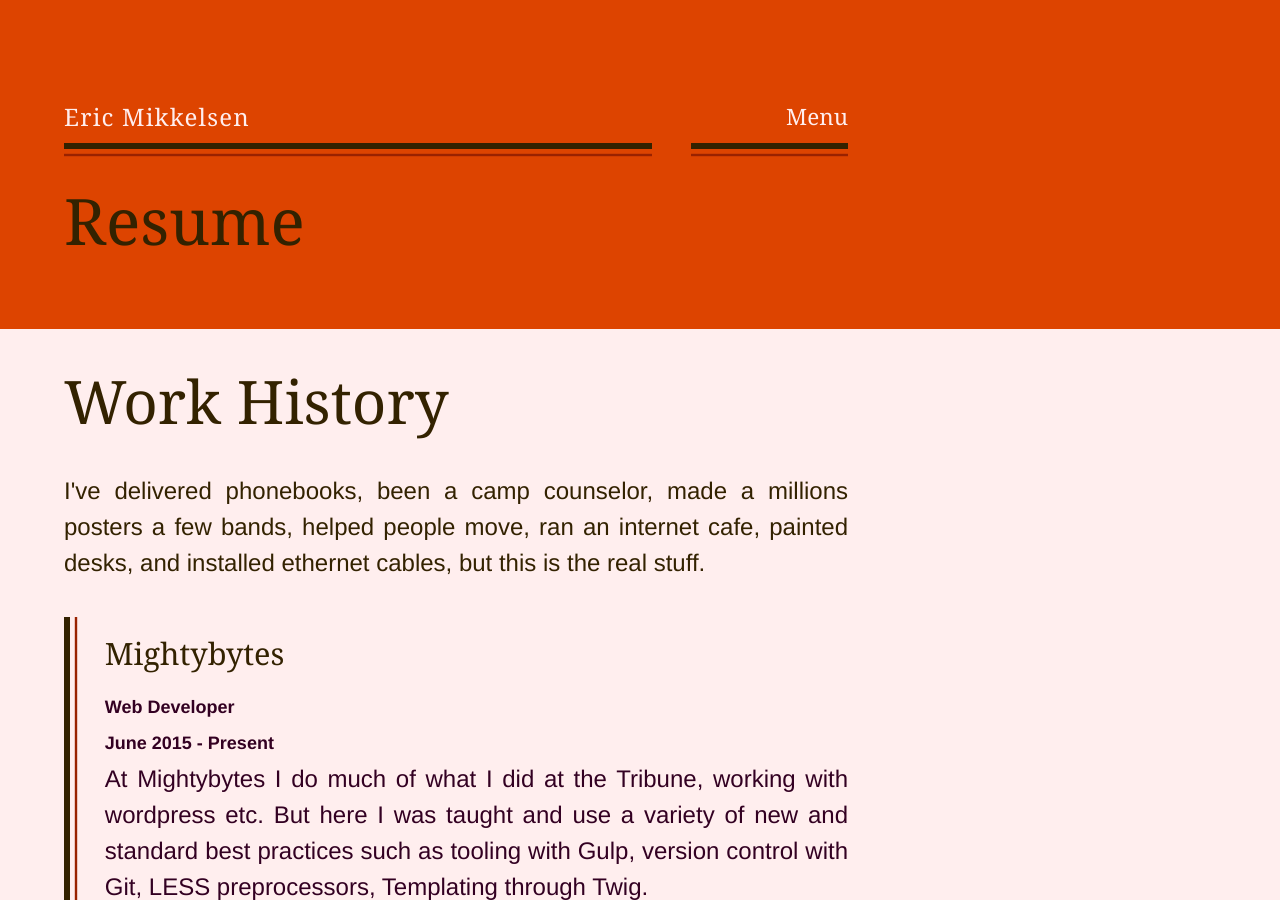
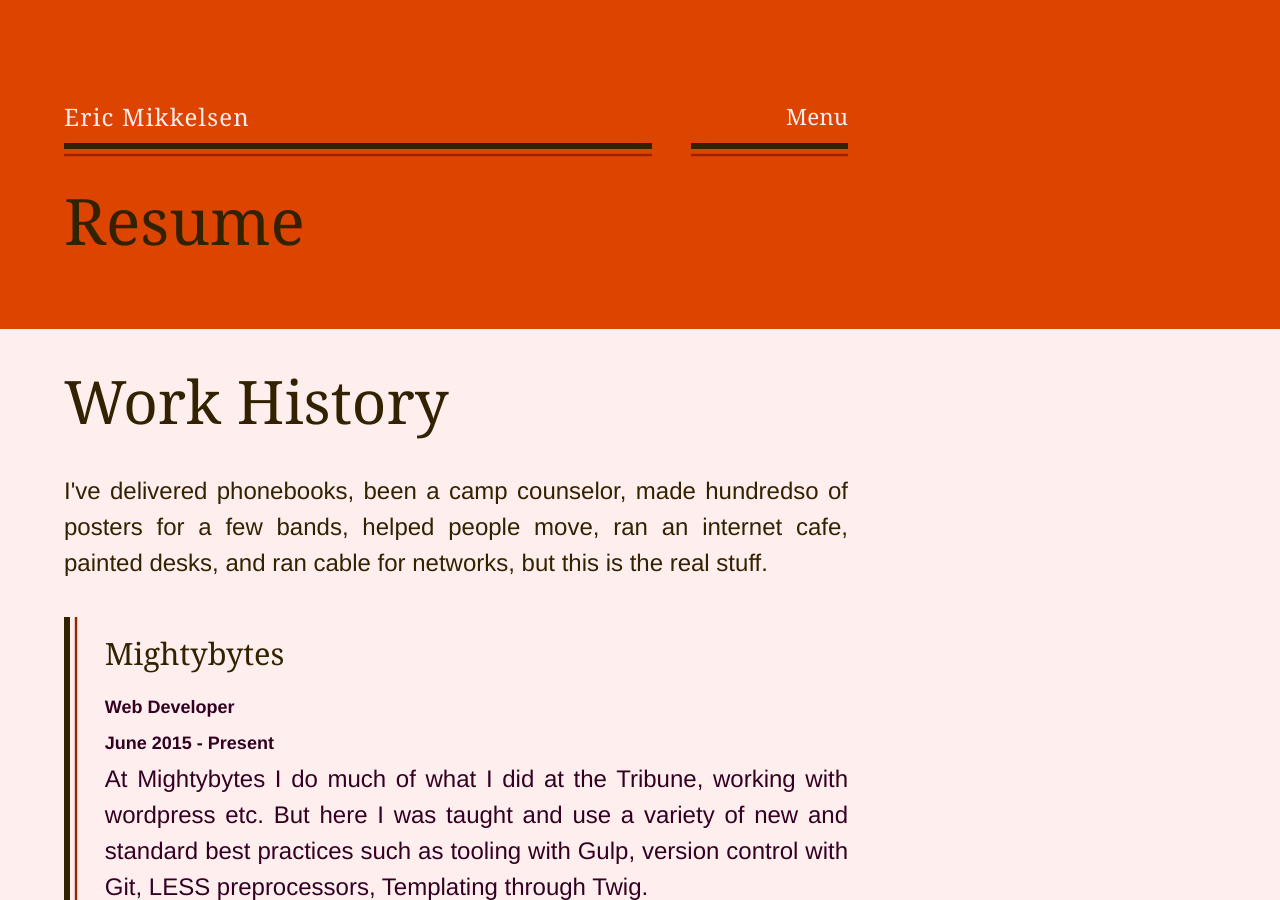
Before and after one commit to ericmikkelsen/ericmikkelsen.github.io, a Jekyll site: the page built from resume.md, in a window 1280 px wide and 900 px high. Built offline with Jekyll 4.4.1, drawn with Linux system fonts in a browser that asks for light colours.

Commit message:
changing text on the resume page

```diff
--- a/_includes/article.html
+++ b/_includes/article.html
@@ -16,7 +16,7 @@
 
 		<h2 id="work-history">Work History</h2>
     <p>
-      I've delivered phonebooks, been a camp counselor, made a millions posters a few bands, helped people move, ran an internet cafe, painted desks, and installed ethernet cables, but this is the real stuff.
+      I've delivered phonebooks, been a camp counselor, made hundredso of posters for a few bands, helped people move, ran an internet cafe, painted desks, and ran cable for networks, but this is the real stuff.
     </p>
 		<ul class="mdl__cntr">
 		{% for workplace in page.workhistory %}
```
Also changed, not shown: 1 other file.
